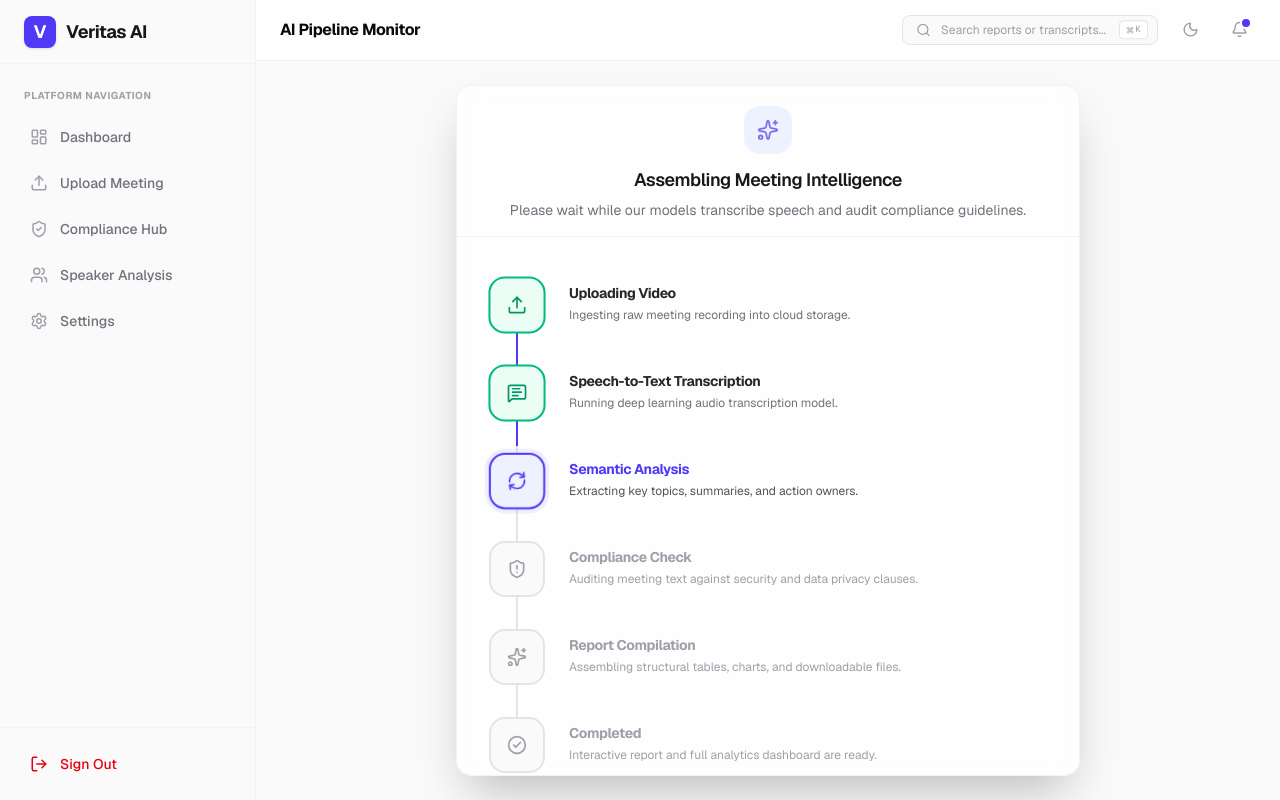
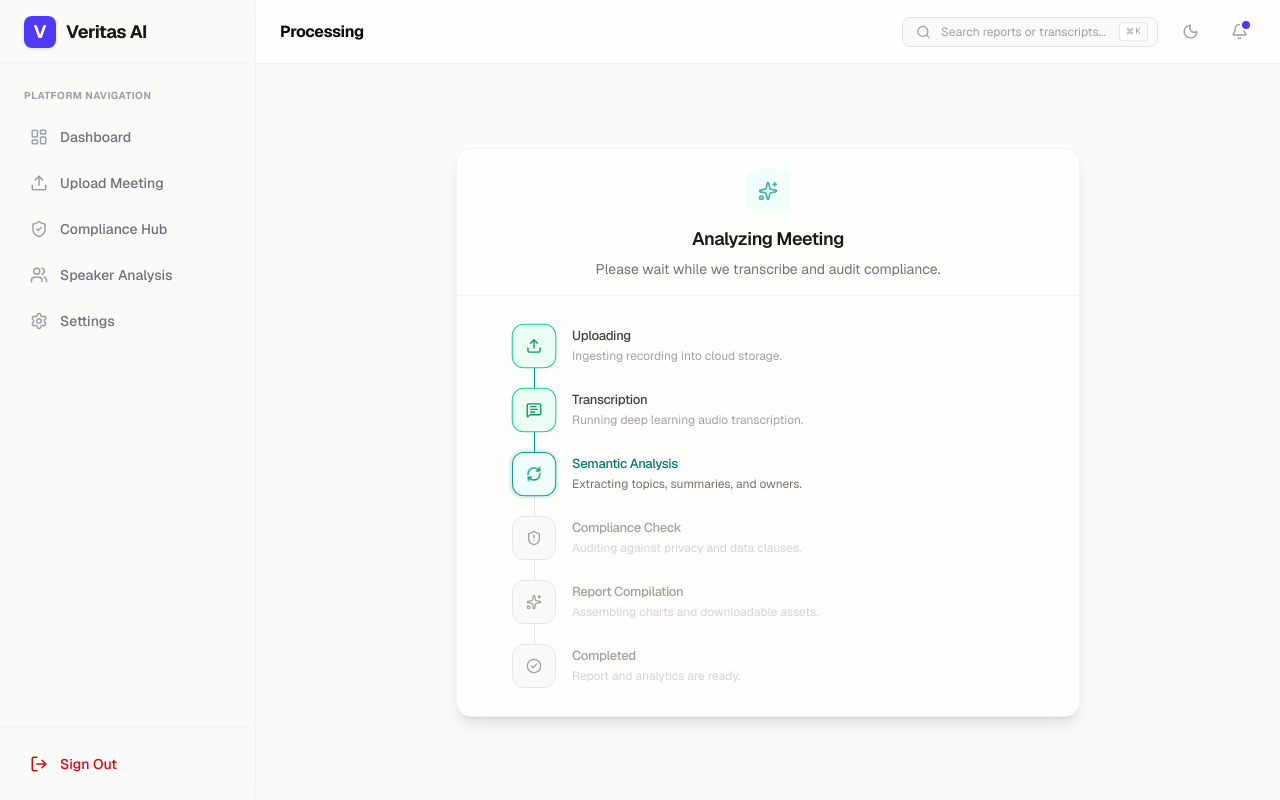
Before and after one commit to Saniya777-byte/style-it-fasion, a Next.js app in the folder frontend/: page /processing in a window 1280 px wide. Built offline with nearby package versions, Linux system fonts and the light colour scheme.

Commit message:
feat: polish processing workflow

```diff
--- a/frontend/src/app/processing/page.js
+++ b/frontend/src/app/processing/page.js
@@ -17,55 +17,39 @@
 
   useEffect(() => {
     if (stageIndex >= totalStages - 1) return;
-
-    // Simulate stage completion every 2.5 seconds
-    const timer = setTimeout(() => {
-      setStageIndex(prev => prev + 1);
-    }, 2500);
-
+    const timer = setTimeout(() => setStageIndex(prev => prev + 1), 2500);
     return () => clearTimeout(timer);
   }, [stageIndex]);
 
   const isCompleted = stageIndex === totalStages - 1;
 
   return (
-    <div className="flex h-screen overflow-hidden bg-zinc-50 dark:bg-black font-sans">
+    <div className="flex h-screen overflow-hidden bg-stone-50 dark:bg-stone-950 font-sans">
       <Sidebar />
-
-      <div className="flex-1 flex flex-col overflow-y-auto min-w-0">
-        <Navbar title="AI Pipeline Monitor" />
-
-        <main className="p-6 max-w-2xl w-full mx-auto space-y-6 flex flex-col justify-center min-h-[calc(100vh-4rem)]">
-          <Card className="shadow-2xl">
-            <CardHeader className="text-center pb-4 border-b border-zinc-100 dark:border-zinc-900">
-              <div className="mx-auto w-12 h-12 rounded-2xl bg-indigo-50 dark:bg-indigo-950/40 text-indigo-650 dark:text-indigo-400 flex items-center justify-center mb-3">
-                <Sparkles className={isCompleted ? "" : "animate-pulse"} size={22} />
+      <div className="flex-1 flex flex-col overflow-hidden min-w-0">
+        <Navbar title="Processing" />
+        <main className="flex-1 p-4 sm:p-6 max-w-2xl w-full mx-auto flex items-center justify-center">
+          <Card className="shadow-lg w-full">
+            <CardHeader className="text-center pb-4">
+              <div className="mx-auto w-11 h-11 rounded-xl bg-teal-50 dark:bg-teal-950/40 text-teal-600 dark:text-teal-400 flex items-center justify-center mb-3">
+                <Sparkles className={isCompleted ? "" : "animate-pulse"} size={20} />
               </div>
-              <CardTitle>
-                {isCompleted ? "AI Processing Complete" : "Assembling Meeting Intelligence"}
-              </CardTitle>
+              <CardTitle>{isCompleted ? "Processing Complete" : "Analyzing Meeting"}</CardTitle>
               <CardDescription>
-                {isCompleted
-                  ? "Veritas has audited all conversation records against your policy settings."
-                  : "Please wait while our models transcribe speech and audit compliance guidelines."}
+                {isCompleted ? "Veritas has audited all records against your policy settings." : "Please wait while we transcribe and audit compliance."}
               </CardDescription>
             </CardHeader>
-
-            <CardContent className="py-6 px-8">
-              <ProcessingTimeline currentStageIndex={stageIndex} />
-
+            <CardContent className="py-5 px-4 sm:px-7">
+              <div className="max-h-[50vh] overflow-y-auto">
+                <ProcessingTimeline currentStageIndex={stageIndex} />
+              </div>
               {isCompleted && (
-                <div className="mt-8 pt-6 border-t border-zinc-100 dark:border-zinc-900 flex flex-col items-center gap-4">
-                  <div className="flex items-center gap-2 text-xs font-semibold text-emerald-600 dark:text-emerald-400 bg-emerald-50 dark:bg-emerald-950/20 px-3.5 py-1.5 rounded-full border border-emerald-100 dark:border-emerald-900/50">
-                    <CheckCircle2 size={14} />
-                    <span>Compliance certificate generated: 94% score</span>
+                <div className="mt-6 pt-5 border-t border-stone-100 dark:border-stone-800 flex flex-col items-center gap-3">
+                  <div className="flex items-center gap-1.5 text-[12px] font-medium text-emerald-600 dark:text-emerald-400 bg-emerald-50 dark:bg-emerald-950/20 px-3 py-1.5 rounded-md border border-emerald-200/60 dark:border-emerald-800/40">
+                    <CheckCircle2 size={13} />Compliance certificate generated: 94% score
                   </div>
-                  <Button
-                    className="w-full flex items-center justify-center gap-2 cursor-pointer"
-                    onClick={() => router.push(ROUTES.DASHBOARD)}
-                  >
-                    <span>View Dashboard Audit</span>
-                    <ArrowRight size={15} />
+                  <Button className="w-full flex items-center justify-center gap-1.5" onClick={() => router.push(ROUTES.DASHBOARD)}>
+                    View Dashboard<ArrowRight size={14} />
                   </Button>
                 </div>
               )}
--- a/frontend/src/components/dashboard/ProcessingTimeline.js
+++ b/frontend/src/components/dashboard/ProcessingTimeline.js
@@ -1,35 +1,32 @@
 "use client";
 
-import React, { useState, useEffect } from "react";
+import React from "react";
 import { motion } from "framer-motion";
 import { Upload, MessageSquareText, ShieldAlert, Cpu, Sparkles, CheckCircle2, RefreshCw } from "lucide-react";
 import { cn } from "../../utils/cn";
 
-export function ProcessingTimeline({ currentStageIndex = 0 }) {
 const stages = [
-    { name: "Uploading Video", description: "Ingesting raw meeting recording into cloud storage.", icon: Upload },
-    { name: "Speech-to-Text Transcription", description: "Running deep learning audio transcription model.", icon: MessageSquareText },
-    { name: "Semantic Analysis", description: "Extracting key topics, summaries, and action owners.", icon: Cpu },
-    { name: "Compliance Check", description: "Auditing meeting text against security and data privacy clauses.", icon: ShieldAlert },
-    { name: "Report Compilation", description: "Assembling structural tables, charts, and downloadable files.", icon: Sparkles },
-    { name: "Completed", description: "Interactive report and full analytics dashboard are ready.", icon: CheckCircle2 },
+  { name: "Uploading", description: "Ingesting recording into cloud storage.", icon: Upload },
+  { name: "Transcription", description: "Running deep learning audio transcription.", icon: MessageSquareText },
+  { name: "Semantic Analysis", description: "Extracting topics, summaries, and owners.", icon: Cpu },
+  { name: "Compliance Check", description: "Auditing against privacy and data clauses.", icon: ShieldAlert },
+  { name: "Report Compilation", description: "Assembling charts and downloadable assets.", icon: Sparkles },
+  { name: "Completed", description: "Report and analytics are ready.", icon: CheckCircle2 },
 ];
 
+export function ProcessingTimeline({ currentStageIndex = 0 }) {
   return (
-    <div className="w-full max-w-xl mx-auto py-4">
+    <div className="w-full max-w-lg mx-auto py-2">
       <div className="relative">
-        {/* Continuous Line background */}
-        <div className="absolute left-[27px] top-6 bottom-6 w-0.5 bg-zinc-200 dark:bg-zinc-800" />
-
-        {/* Animated Active Line */}
+        <div className="absolute left-[22px] top-5 bottom-5 w-px bg-stone-200 dark:bg-stone-700" />
         <motion.div
-          className="absolute left-[27px] top-6 w-0.5 bg-indigo-600 dark:bg-indigo-400"
+          className="absolute left-[22px] top-5 w-px bg-teal-600 dark:bg-teal-400"
           initial={{ height: 0 }}
           animate={{ height: `${(currentStageIndex / (stages.length - 1)) * 100}%` }}
-          transition={{ duration: 1, ease: "easeInOut" }}
+          transition={{ duration: 0.8, ease: "easeInOut" }}
         />
 
-        <div className="space-y-8 relative">
+        <div className="space-y-5 relative">
           {stages.map((stage, idx) => {
             const Icon = stage.icon;
             const isCompleted = idx < currentStageIndex;
@@ -39,49 +36,37 @@
             return (
               <motion.div
                 key={idx}
-                className="flex gap-6 items-start"
-                initial={{ opacity: 0, x: -10 }}
+                className="flex gap-4 items-start"
+                initial={{ opacity: 0, x: -8 }}
                 animate={{ opacity: 1, x: 0 }}
-                transition={{ delay: idx * 0.15 }}
+                transition={{ delay: idx * 0.1 }}
               >
-                {/* Stage Indicator Node */}
-                <div className="relative">
                 <motion.div
                   className={cn(
-                      "w-14 h-14 rounded-2xl flex items-center justify-center border-2 transition-all relative z-10",
-                      isCompleted && "bg-emerald-50 border-emerald-500 text-emerald-600 dark:bg-emerald-950/20 dark:border-emerald-500/80 dark:text-emerald-400",
-                      isActive && "bg-indigo-50 border-indigo-600 text-indigo-600 dark:bg-indigo-950/40 dark:border-indigo-400 dark:text-indigo-300 ring-4 ring-indigo-500/10",
-                      isPending && "bg-zinc-50 border-zinc-250 text-zinc-400 dark:bg-zinc-950 dark:border-zinc-800 dark:text-zinc-650"
+                    "w-11 h-11 rounded-xl flex items-center justify-center border transition-all relative z-10 flex-shrink-0",
+                    isCompleted && "bg-emerald-50 border-emerald-400 text-emerald-600 dark:bg-emerald-950/20 dark:border-emerald-500/60 dark:text-emerald-400",
+                    isActive && "bg-teal-50 border-teal-600 text-teal-600 dark:bg-teal-950/30 dark:border-teal-400 dark:text-teal-300 ring-3 ring-teal-600/10 dark:ring-teal-400/10",
+                    isPending && "bg-stone-50 border-stone-200 text-stone-400 dark:bg-stone-900 dark:border-stone-700 dark:text-stone-500"
                   )}
-                    animate={isActive ? { scale: [1, 1.03, 1] } : {}}
+                  animate={isActive ? { scale: [1, 1.02, 1] } : {}}
                   transition={{ repeat: Infinity, duration: 2 }}
                 >
-                    {isActive && idx !== stages.length - 1 ? (
-                      <RefreshCw className="animate-spin" size={20} />
-                    ) : (
-                      <Icon size={20} />
-                    )}
+                  {isActive && idx !== stages.length - 1 ? <RefreshCw className="animate-spin" size={16} /> : <Icon size={16} />}
                 </motion.div>
-                </div>
 
-                {/* Content */}
-                <div className="flex-1 pt-1.5">
+                <div className="flex-1 pt-0.5 min-w-0">
                   <h4 className={cn(
-                    "text-sm font-bold tracking-tight transition-colors",
-                    isCompleted && "text-zinc-800 dark:text-zinc-300",
-                    isActive && "text-indigo-600 dark:text-indigo-400",
-                    isPending && "text-zinc-400 dark:text-zinc-550"
-                  )}>
-                    {stage.name}
-                  </h4>
+                    "text-[13px] font-medium tracking-tight",
+                    isCompleted && "text-stone-700 dark:text-stone-300",
+                    isActive && "text-teal-700 dark:text-teal-300",
+                    isPending && "text-stone-400 dark:text-stone-500"
+                  )}>{stage.name}</h4>
                   <p className={cn(
-                    "text-xs mt-1 transition-colors",
-                    isCompleted && "text-zinc-500 dark:text-zinc-400",
-                    isActive && "text-zinc-600 dark:text-zinc-350",
-                    isPending && "text-zinc-400 dark:text-zinc-600"
-                  )}>
-                    {stage.description}
-                  </p>
+                    "text-[12px] mt-0.5 leading-relaxed",
+                    isCompleted && "text-stone-400 dark:text-stone-500",
+                    isActive && "text-stone-500 dark:text-stone-400",
+                    isPending && "text-stone-300 dark:text-stone-600"
+                  )}>{stage.description}</p>
                 </div>
               </motion.div>
             );
```
Lines whose indentation alone changed are shown as unchanged.
